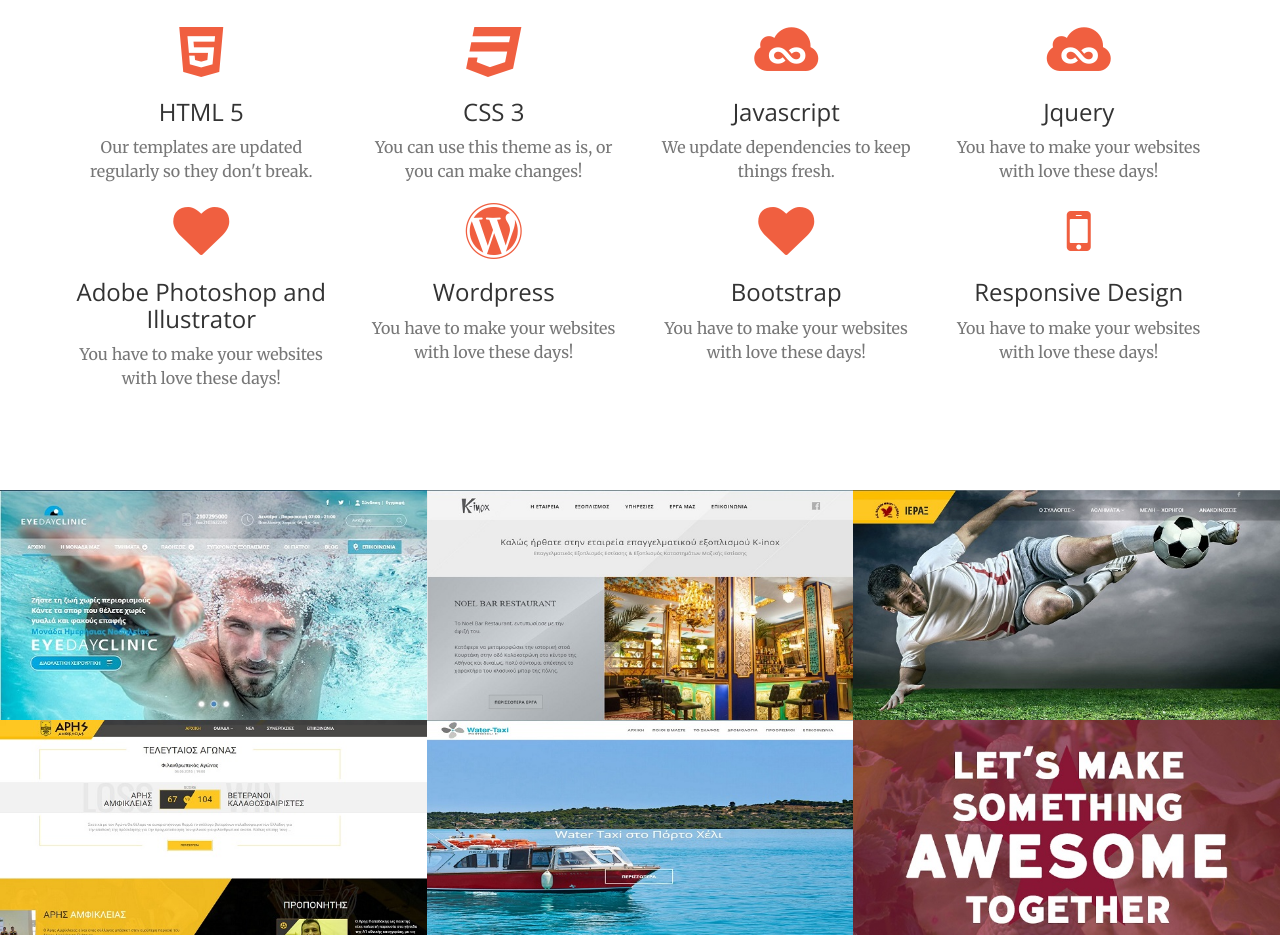
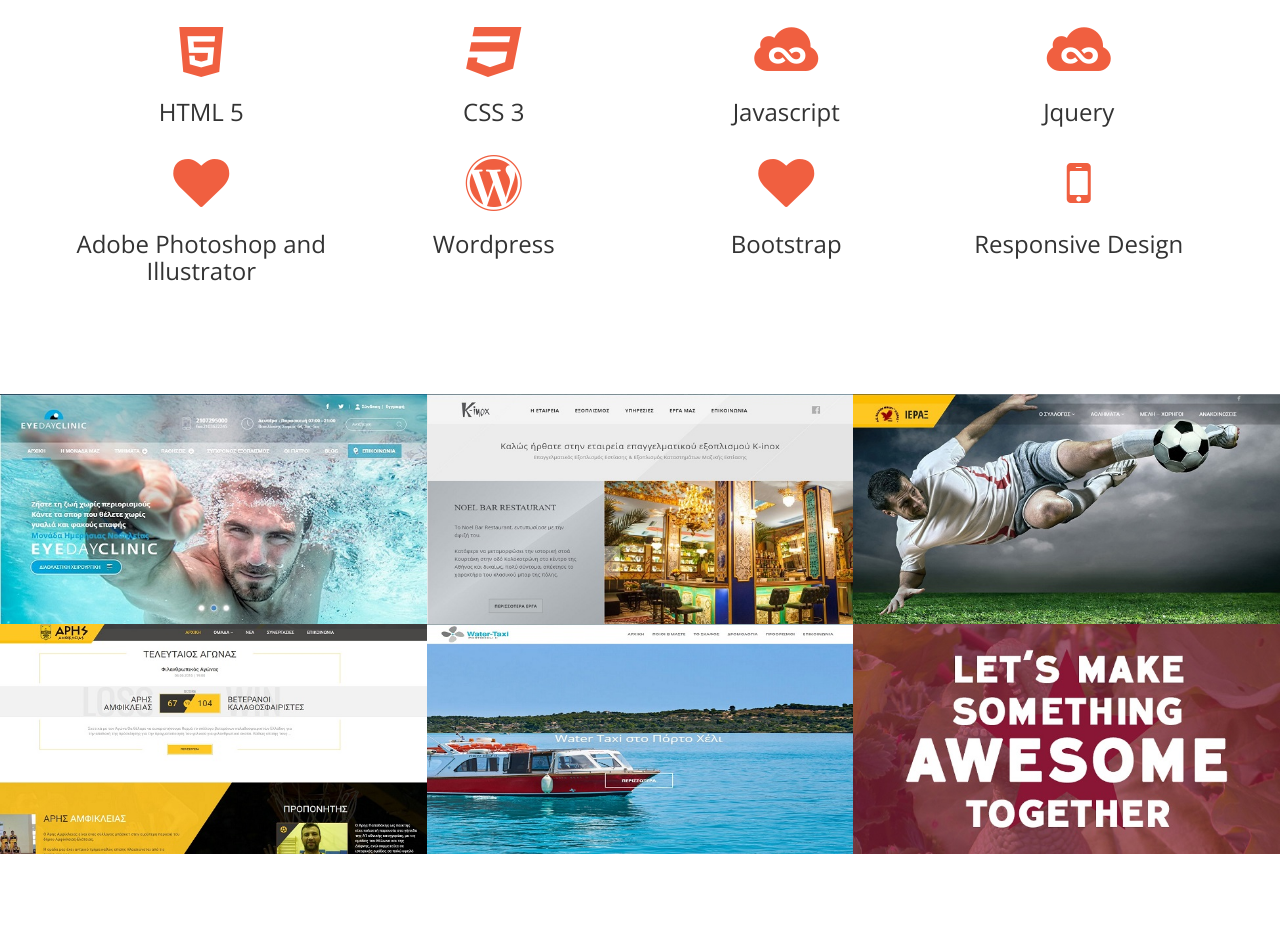
Before and after one commit to Kalmanos/aboutme, a plain HTML site: page index.html in a window 1280 px wide. Shown: the part 1415-2350 px from the top of the page. Drawn offline with nearby package versions, Linux system fonts and the light colour scheme; no server answers.

Commit message:
delete ps
deleted useless ps

```diff
--- a/index.html
+++ b/index.html
@@ -110,28 +110,28 @@
                     <div class="service-box">
                         <i class="fa fa-4x fa-html5 text-primary sr-icons"></i>
                         <h3>HTML 5</h3>
-                        <p class="text-muted">Our templates are updated regularly so they don't break.</p>
+
                     </div>
                 </div>
                 <div class="col-lg-3 col-md-6 text-center">
                     <div class="service-box">
                         <i class="fa fa-4x fa-css3 text-primary sr-icons"></i>
                         <h3>CSS 3</h3>
-                        <p class="text-muted">You can use this theme as is, or you can make changes!</p>
+
                     </div>
                 </div>
                 <div class="col-lg-3 col-md-6 text-center">
                     <div class="service-box">
                         <i class="fa fa-4x fa-jsfiddle text-primary sr-icons"></i>
                         <h3>Javascript</h3>
-                        <p class="text-muted">We update dependencies to keep things fresh.</p>
+
                     </div>
                 </div>
                 <div class="col-lg-3 col-md-6 text-center">
                     <div class="service-box">
                         <i class="fa fa-4x fa-jsfiddle text-primary sr-icons"></i>
                         <h3>Jquery</h3>
-                        <p class="text-muted">You have to make your websites with love these days!</p>
+
                     </div>
                 </div>
                 <!-- end of row 1 -->
@@ -139,28 +139,28 @@
                     <div class="service-box">
                         <i class="fa fa-4x fa-heart text-primary sr-icons"></i>
                         <h3>Adobe Photoshop and Illustrator</h3>
-                        <p class="text-muted">You have to make your websites with love these days!</p>
+
                     </div>
                 </div>
                 <div class="col-lg-3 col-md-6 text-center">
                     <div class="service-box">
                         <i class="fa fa-4x fa-wordpress text-primary sr-icons"></i>
                         <h3>Wordpress</h3>
-                        <p class="text-muted">You have to make your websites with love these days!</p>
+
                     </div>
                 </div>
                 <div class="col-lg-3 col-md-6 text-center">
                     <div class="service-box">
                         <i class="fa fa-4x fa-heart text-primary sr-icons"></i>
                         <h3>Bootstrap</h3>
-                        <p class="text-muted">You have to make your websites with love these days!</p>
+
                     </div>
                 </div>
                 <div class="col-lg-3 col-md-6 text-center">
                     <div class="service-box">
                         <i class="fa fa-4x fa-mobile text-primary sr-icons"></i>
                         <h3>Responsive Design</h3>
-                        <p class="text-muted">You have to make your websites with love these days!</p>
+
                     </div>
                 </div>
             </div>
```
